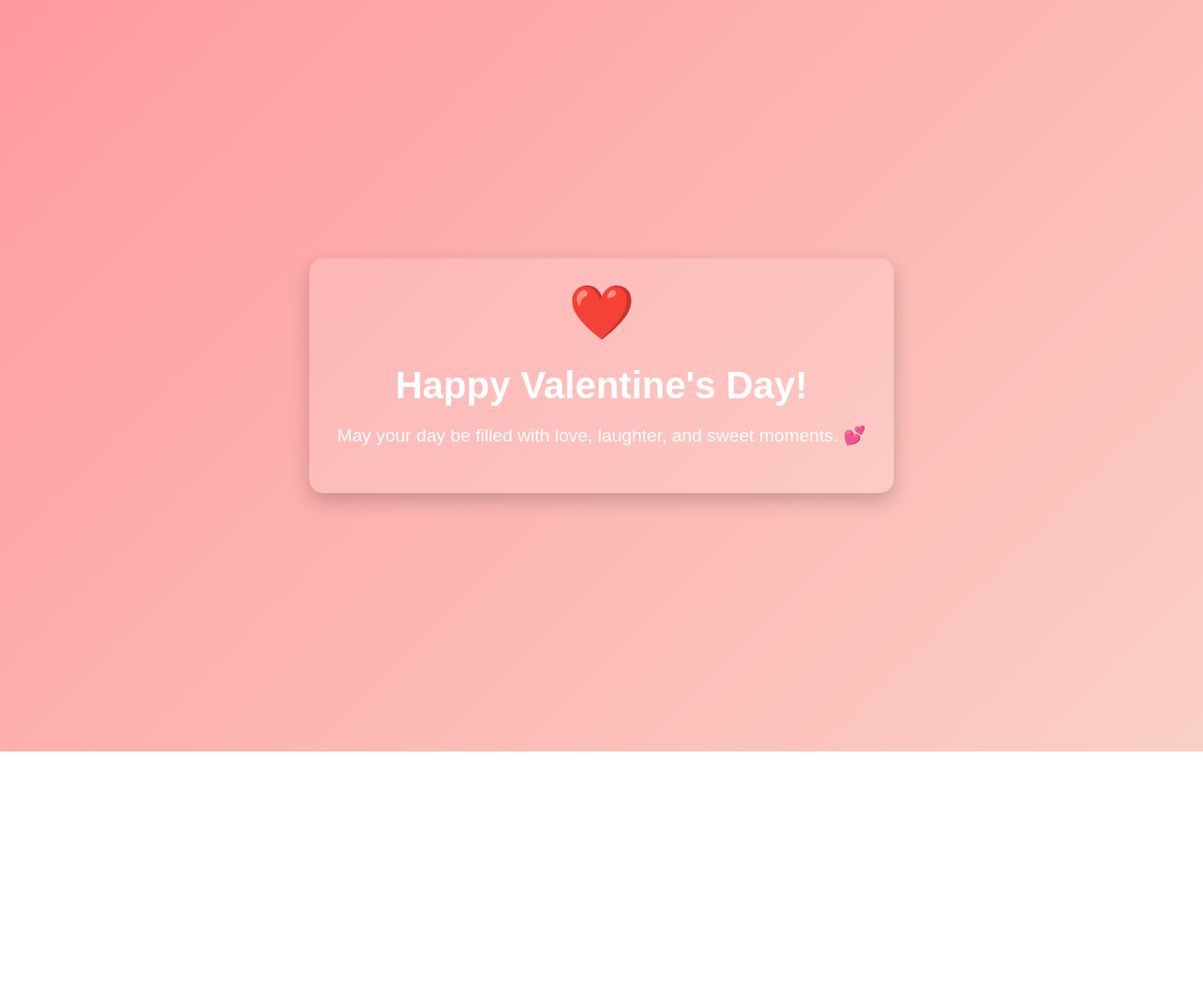
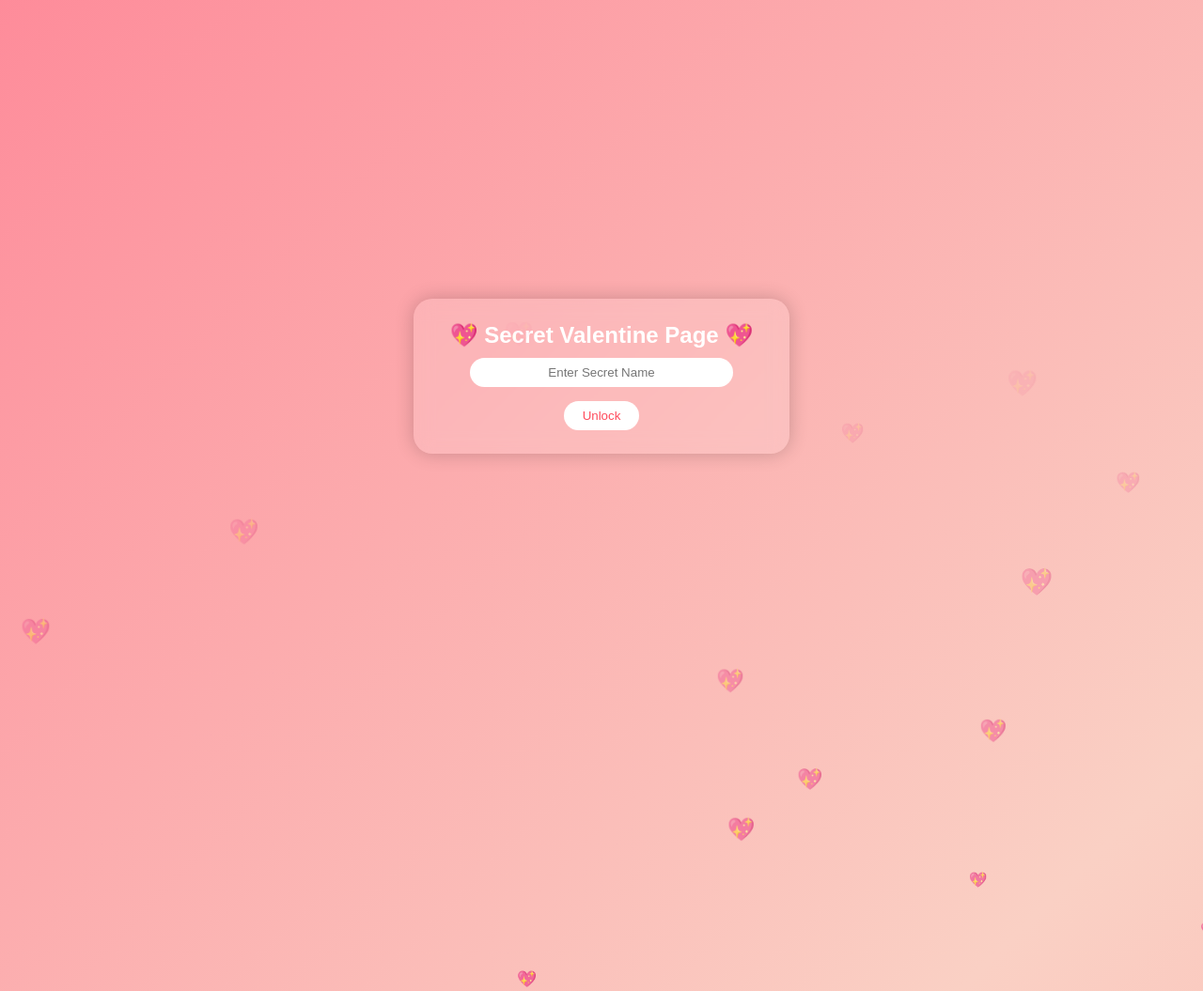
Before and after one commit to itsmedhiks-byte/valentine-website, a plain HTML site: page index.html in a window 1280 px wide. Shown: the top 1055 px of the page at 94% size. Before the commit the page ends 800 px from the top, so only its background shows below. Drawn offline with Linux system fonts and the light colour scheme.

Commit message:
Update index.html

```diff
--- a/index.html
+++ b/index.html
@@ -1,55 +1,141 @@
 <!DOCTYPE html>
-<html lang="en">
+<html>
 <head>
-<meta charset="UTF-8">
+    <title>Secret Valentine</title>
     <meta name="viewport" content="width=device-width, initial-scale=1.0">
-<title>Happy Valentine's Day ❤️</title>
+
     <style>
+        *{
+            margin:0;
+            padding:0;
+            box-sizing:border-box;
+        }
+
         body {
-        margin: 0;
-        font-family: 'Poppins', sans-serif;
-        background: linear-gradient(135deg, #ff9a9e, #fad0c4);
+            height: 100vh;
             display: flex;
             justify-content: center;
             align-items: center;
-        height: 100vh;
+            background: linear-gradient(-45deg, #ff9a9e, #fad0c4, #ff758c, #ff7eb3);
+            background-size: 400% 400%;
+            animation: gradientBG 8s ease infinite;
+            font-family: Arial, sans-serif;
+            overflow: hidden;
+        }
+
+        @keyframes gradientBG {
+            0% { background-position: 0% 50%; }
+            50% { background-position: 100% 50%; }
+            100% { background-position: 0% 50%; }
+        }
+
+        .container {
             text-align: center;
-        color: #fff;
+            color: white;
+            background: rgba(255, 255, 255, 0.15);
+            padding: 25px;
+            width: 90%;
+            max-width: 400px;
+            border-radius: 20px;
+            backdrop-filter: blur(10px);
+            box-shadow: 0 0 20px rgba(0,0,0,0.2);
         }
-    .card {
-        background: rgba(255, 255, 255, 0.15);
-        padding: 30px;
+
+        input {
+            padding: 8px;
+            border-radius: 20px;
+            border: none;
+            margin-top: 10px;
+            width: 80%;
+            text-align: center;
+        }
+
+        button {
+            margin-top: 15px;
+            padding: 8px 20px;
+            border: none;
+            border-radius: 20px;
+            background: white;
+            color: #ff4b5c;
+            cursor: pointer;
+        }
+
+        img {
+            width: 130px;
+            height: 130px;
+            object-fit: cover;
             border-radius: 15px;
-        box-shadow: 0 8px 20px rgba(0,0,0,0.2);
-        animation: fadeIn 2s ease-in-out;
+            margin: 10px;
+            border: 3px solid white;
+            display: none;
         }
-    h1 {
-        font-size: 2.5rem;
-        margin-bottom: 10px;
+
+        .heart {
+            position: absolute;
+            animation: float 5s linear infinite;
         }
-    p {
-        font-size: 1.2rem;
-        margin-bottom: 20px;
-    }
-    .heart {
-        font-size: 3rem;
-        animation: heartbeat 1.5s infinite;
-    }
-    @keyframes heartbeat {
-        0%, 100% { transform: scale(1); }
-        50% { transform: scale(1.2); }
-    }
-    @keyframes fadeIn {
-        from { opacity: 0; transform: translateY(20px); }
-        to { opacity: 1; transform: translateY(0); }
+
+        @keyframes float {
+            0% { transform: translateY(100vh); opacity: 1; }
+            100% { transform: translateY(-10vh); opacity: 0; }
         }
     </style>
 </head>
-<body>
-    <div class="card">
-        <div class="heart">❤️</div>
-        <h1>Happy Valentine's Day!</h1>
-        <p>May your day be filled with love, laughter, and sweet moments. 💕</p>
+
+<body onclick="playMusic()">
+
+<div class="container">
+    <h2>💖 Secret Valentine Page 💖</h2>
+
+    <input type="text" id="nameInput" placeholder="Enter Secret Name">
+    <br>
+    <button onclick="checkName()">Unlock</button>
+
+    <p id="message"></p>
+
+    <img id="pic1" src="love1.jpg">
+    <img id="pic2" src="love2.jpg">
 </div>
+
+<audio id="bgMusic" loop>
+    <source src="music.mp3" type="audio/mpeg">
+</audio>
+
+<script>
+
+function checkName(){
+    var name = document.getElementById("nameInput").value;
+
+    if(name.toLowerCase() === "hitler"){
+        document.getElementById("message").innerHTML =
+        "Unlocked ❤️ Happy Valentine's Day!";
+        document.getElementById("pic1").style.display = "inline-block";
+        document.getElementById("pic2").style.display = "inline-block";
+    } else {
+        document.getElementById("message").innerHTML =
+        "Wrong Name ❌ Try Again!";
+    }
+}
+
+function playMusic(){
+    document.getElementById("bgMusic").play();
+}
+
+/* Floating hearts */
+setInterval(function() {
+    var heart = document.createElement("div");
+    heart.className = "heart";
+    heart.innerHTML = "💖";
+    heart.style.left = Math.random() * 100 + "vw";
+    heart.style.fontSize = (Math.random() * 20 + 10) + "px";
+    document.body.appendChild(heart);
+
+    setTimeout(function() {
+        heart.remove();
+    }, 5000);
+}, 300);
+
+</script>
+
 </body>
 </html>
```
Lines whose indentation alone changed are shown as unchanged.
